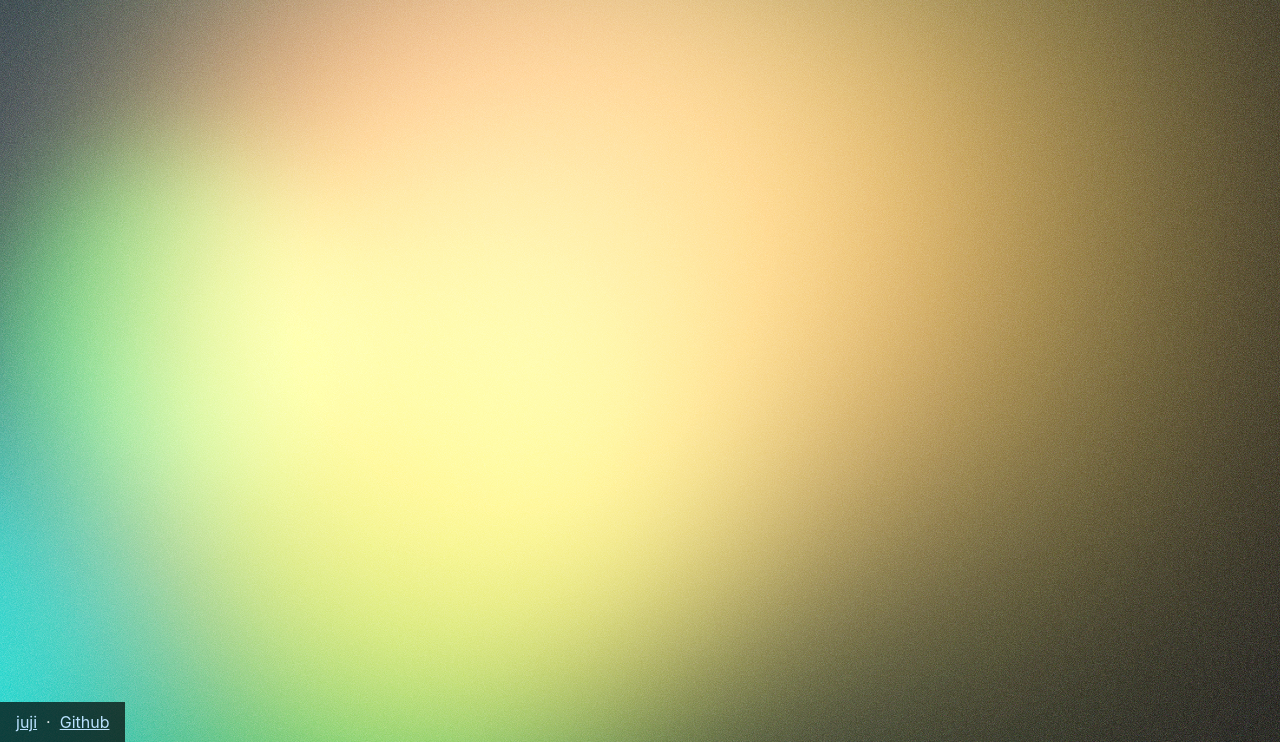
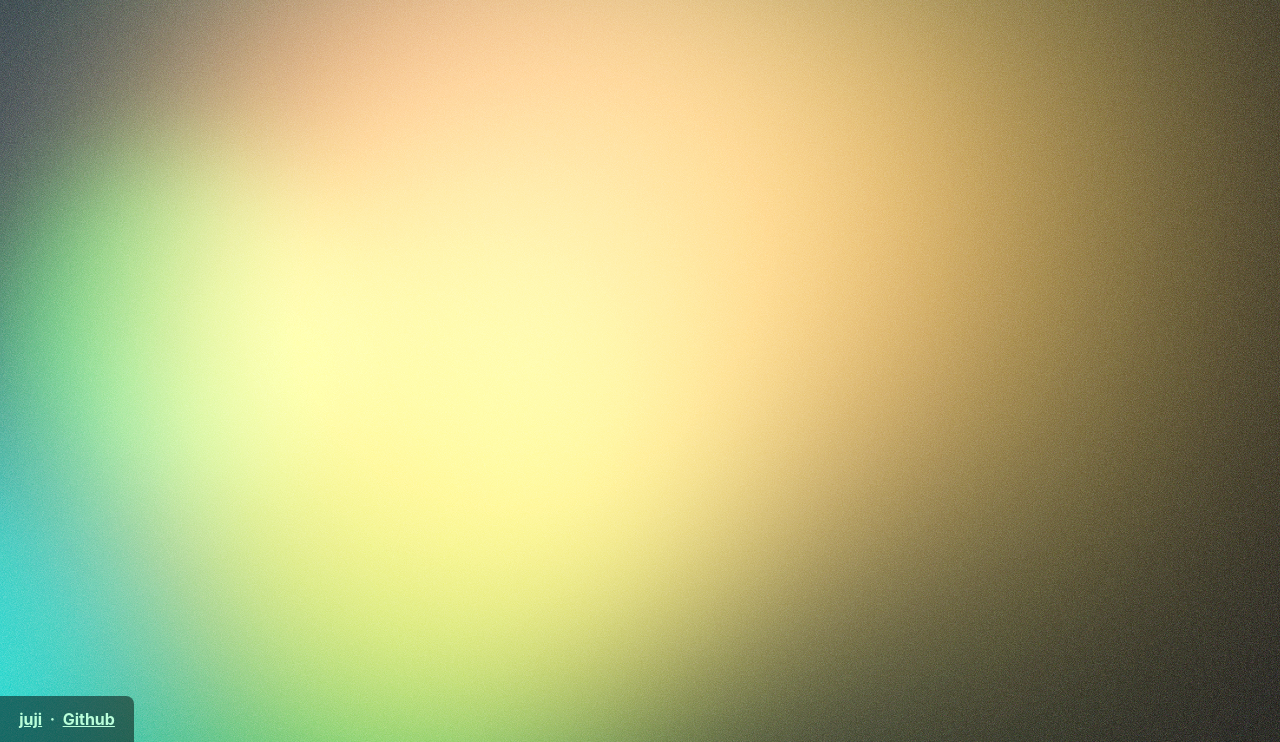
Before and after one commit to juji/grainy-bokeh, a website built with Vite: page index.html in a window 1280 px wide. Shown: the part 58-800 px from the top of the page. Built offline with nearby package versions, Linux system fonts and the light colour scheme.

Commit message:
footer styling

```diff
--- a/src/style.css
+++ b/src/style.css
@@ -45,11 +45,14 @@ footer{
   bottom: 0;
   left: 0;
   z-index: 1;
-  background-color: rgba(0,0,0,0.7);
-  padding: 0.5rem 1rem;
+  background-color: rgba(0,0,0,0.5);
+  padding: 0.7rem 1.2rem;
+  font-weight: bolder;
+  color: rgb(186, 255, 218);
   a {
-    color: rgb(186, 225, 255);
+    color: rgb(186, 255, 218);
   }
+  border-top-right-radius: 8px;
 }
 
 #app{
```
